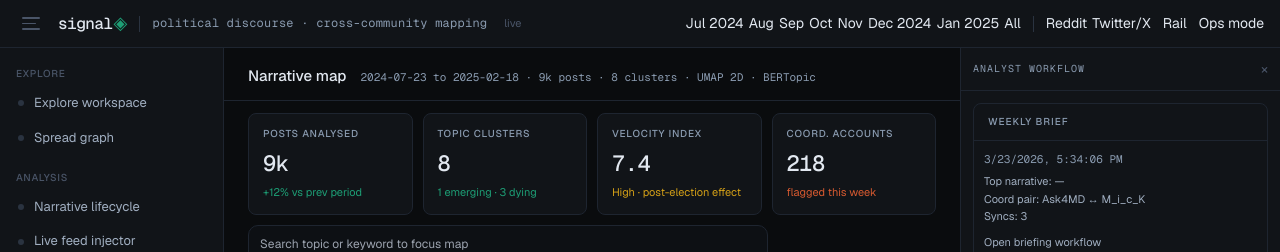
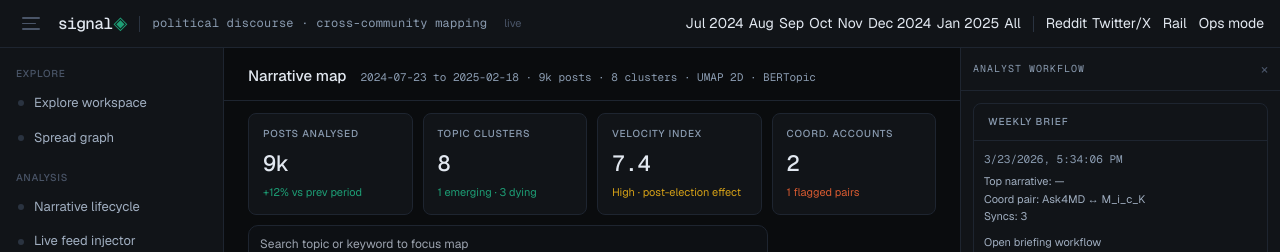
Before and after one commit to Komalkasat09/research-engineering-intern-assignment, a Next.js app in the folder signal/: page /map in a window 1280 px wide. Shown: the top 252 px of the page. Built offline with nearby package versions, Linux system fonts and the light colour scheme.

Commit message:
fixed hardcoded card values

```diff
--- a/signal/app/map/page.tsx
+++ b/signal/app/map/page.tsx
@@ -34,6 +34,11 @@ import ActiveTopicPanel from "@/components/ActiveTopicPanel";
 import { cleanTopicName } from "@/lib/cleanTopicName";
 import { useSignalStore } from "@/lib/store";
 import type { TopicCluster } from "@/types";
+
+interface CoordSummary {
+  accounts?: string[];
+  top_pairs?: Array<unknown>;
+}
 
 // ── Dynamic imports (SSR disabled — both require browser APIs) ───────────────
 
@@ -108,6 +113,8 @@ export default function MapPage() {
   const [clusters, setClusters] = useState<TopicCluster[]>([]);
   const [clusterError, setClusterError] = useState<string | null>(null);
   const [topicQuery, setTopicQuery] = useState("");
+  const [coordAccounts, setCoordAccounts] = useState<number | null>(null);
+  const [coordPairs, setCoordPairs] = useState<number | null>(null);
 
   // Load cluster metadata
   useEffect(() => {
@@ -120,6 +127,22 @@ export default function MapPage() {
       .catch((err) => {
         console.error("[/map] clusters fetch:", err);
         setClusterError("Failed to load cluster data");
+      });
+  }, []);
+
+  useEffect(() => {
+    fetch("/api/coord")
+      .then((r) => {
+        if (!r.ok) throw new Error(`HTTP ${r.status}`);
+        return r.json();
+      })
+      .then((data: CoordSummary) => {
+        setCoordAccounts(Array.isArray(data.accounts) ? data.accounts.length : 0);
+        setCoordPairs(Array.isArray(data.top_pairs) ? data.top_pairs.length : 0);
+      })
+      .catch(() => {
+        setCoordAccounts(null);
+        setCoordPairs(null);
       });
   }, []);
 
@@ -206,8 +229,8 @@ export default function MapPage() {
             },
             {
               label:      "Coord. accounts",
-              value:      "218",
-              delta:      "flagged this week",
+              value:      coordAccounts === null ? "—" : String(coordAccounts),
+              delta:      coordPairs === null ? "from coordination scan" : `${coordPairs} flagged pairs`,
               deltaColor: "var(--coral)",
               mono:       true,
             },
--- a/signal/app/page.tsx
+++ b/signal/app/page.tsx
@@ -450,7 +450,7 @@ export default function LandingPage() {
         {/* CTAs */}
         <div style={{ display: "flex", gap: 10, justifyContent: "center", flexWrap: "wrap", marginBottom: 56 }}>
           <button
-            onClick={() => router.push("/map")}
+            onClick={() => router.push("/explore")}
             style={{
               padding:      "12px 26px",
               background:   "rgba(29,158,117,0.15)",
```
